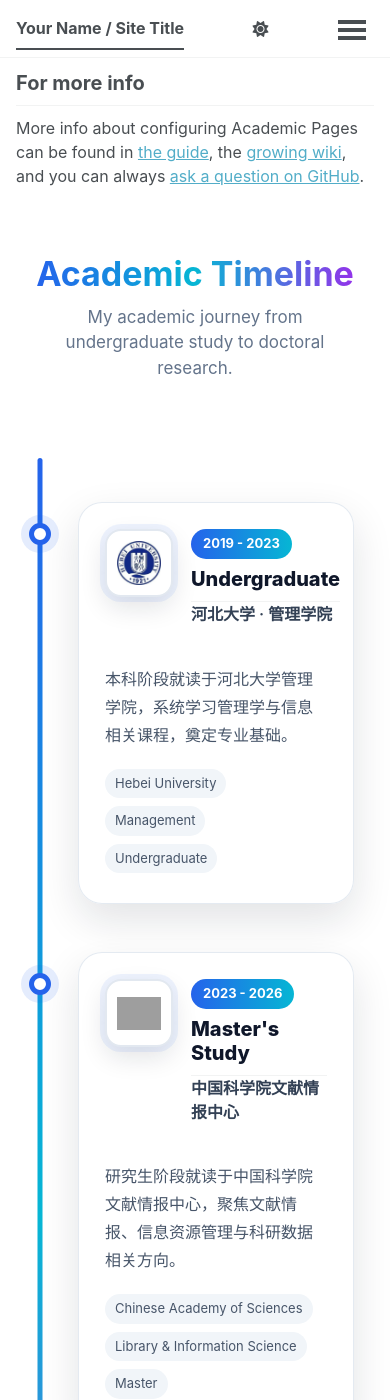
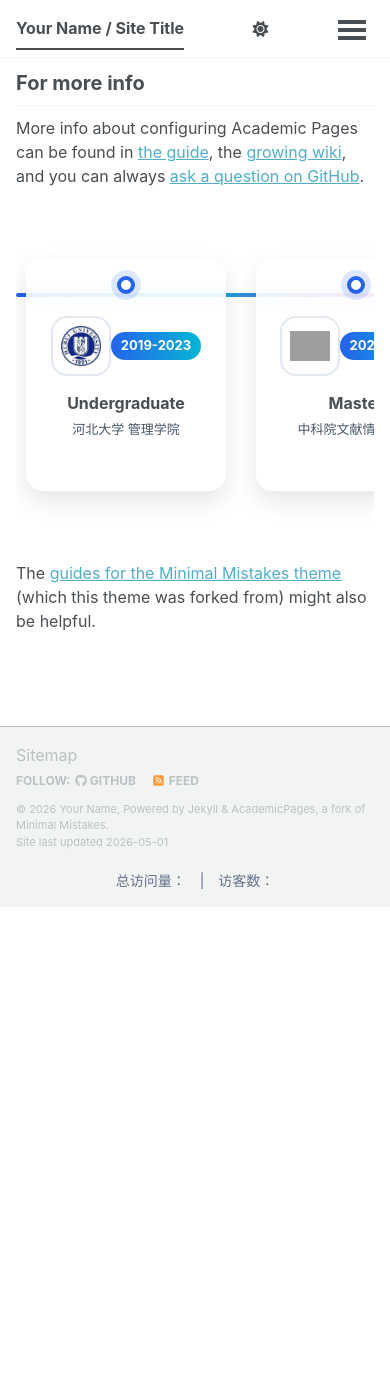
Before and after one commit to mzy167847983749328727/mzy167847983749328727.github.io, a Jekyll site: the page built from _pages/about.md, in a window 390 px wide and 1400 px high, scrolled down 4355 px. Built offline with Jekyll 4.4.1, drawn with Linux system fonts in a browser that asks for light colours; a script bundle is joined from its source files by our own code; library files that are not in the unit come from our copies; comment, search, counter and statistics services are not loaded; after the commit the page ends 5262 px from its top, so only the background shows below that; some of the changed text lies outside the part shown; grey boxes are pictures that could not be loaded.

Commit message:
Update academic-timeline.html

```diff
--- a/_includes/academic-timeline.html
+++ b/_includes/academic-timeline.html
@@ -1,321 +1,144 @@
 <style>
-.timeline-hero {
-  text-align: center;
-  padding: 45px 20px 25px;
+.timeline-wrapper {
+  max-width: 1000px;
+  margin: 40px auto;
+  padding: 10px 0;
+  overflow-x: auto;
 }
 
-.timeline-hero h1 {
-  font-size: 42px;
-  margin-bottom: 10px;
-  background: linear-gradient(90deg, #2563eb, #06b6d4, #9333ea);
-  -webkit-background-clip: text;
-  -webkit-text-fill-color: transparent;
+.timeline-horizontal {
+  display: flex;
+  gap: 30px;
+  padding: 20px 10px;
+  position: relative;
 }
 
-.timeline-hero p {
-  color: #64748b;
-  font-size: 17px;
-}
-
-.edu-timeline {
-  position: relative;
-  max-width: 980px;
-  margin: 30px auto 70px;
-  padding: 20px 0;
-}
-
-.edu-timeline::before {
+.timeline-horizontal::before {
   content: "";
   position: absolute;
-  top: 0;
-  bottom: 0;
-  left: 50%;
-  width: 5px;
-  transform: translateX(-50%);
-  background: linear-gradient(180deg, #2563eb, #06b6d4, #9333ea);
+  top: 55px;
+  left: 0;
+  right: 0;
+  height: 4px;
+  background: linear-gradient(90deg, #2563eb, #06b6d4, #9333ea);
   border-radius: 999px;
 }
 
-.edu-item {
-  position: relative;
-  width: 50%;
-  padding: 28px 45px;
+.timeline-card {
+  min-width: 240px;
+  background: rgba(255,255,255,0.9);
+  border-radius: 18px;
+  padding: 18px;
+  text-align: center;
+  box-shadow: 0 10px 25px rgba(0,0,0,0.1);
+  backdrop-filter: blur(8px);
+  transition: all 0.4s ease;
   opacity: 0;
-  transform: translateY(50px);
-  transition: all 0.8s ease;
+  transform: translateY(40px);
 }
 
-.edu-item.show {
+.timeline-card.show {
   opacity: 1;
   transform: translateY(0);
 }
 
-.edu-item.left {
-  left: 0;
+.timeline-card:hover {
+  transform: translateY(-8px) scale(1.05);
+  box-shadow: 0 18px 40px rgba(0,0,0,0.18);
 }
 
-.edu-item.right {
-  left: 50%;
+.timeline-dot {
+  width: 18px;
+  height: 18px;
+  background: white;
+  border: 4px solid #2563eb;
+  border-radius: 50%;
+  margin: 0 auto 12px;
+  box-shadow: 0 0 0 6px rgba(37,99,235,0.15);
 }
 
-.edu-dot {
-  position: absolute;
-  top: 45px;
-  width: 22px;
-  height: 22px;
-  background: #ffffff;
-  border: 5px solid #2563eb;
-  border-radius: 50%;
-  z-index: 2;
-  box-shadow: 0 0 0 8px rgba(37, 99, 235, 0.12);
+.timeline-logo {
+  width: 60px;
+  height: 60px;
+  object-fit: contain;
+  margin: 10px auto;
+  padding: 8px;
+  border-radius: 16px;
+  background: #fff;
+  border: 2px solid #e2e8f0;
 }
 
-.edu-item.left .edu-dot {
-  right: -11px;
+.timeline-year {
+  font-size: 13px;
+  font-weight: bold;
+  color: white;
+  background: linear-gradient(90deg,#2563eb,#06b6d4);
+  padding: 4px 10px;
+  border-radius: 999px;
+  display: inline-block;
+  margin-bottom: 6px;
 }
 
-.edu-item.right .edu-dot {
-  left: -11px;
+.timeline-title {
+  font-size: 16px;
+  font-weight: bold;
+  margin: 5px 0;
 }
 
-.edu-card {
-  position: relative;
-  padding: 26px;
-  border-radius: 24px;
-  background: rgba(255, 255, 255, 0.86);
-  backdrop-filter: blur(12px);
-  box-shadow: 0 16px 40px rgba(15, 23, 42, 0.12);
-  border: 1px solid rgba(226, 232, 240, 0.9);
-  transition: all 0.35s ease;
-  overflow: hidden;
+.timeline-school {
+  font-size: 13px;
+  color: #475569;
 }
 
-.edu-card::before {
-  content: "";
-  position: absolute;
-  inset: 0;
-  background: linear-gradient(
-    135deg,
-    rgba(37, 99, 235, 0.08),
-    rgba(6, 182, 212, 0.08),
-    rgba(147, 51, 234, 0.08)
-  );
-  opacity: 0;
-  transition: opacity 0.35s ease;
-}
-
-.edu-card:hover {
-  transform: translateY(-8px) scale(1.015);
-  box-shadow: 0 24px 55px rgba(15, 23, 42, 0.18);
-}
-
-.edu-card:hover::before {
-  opacity: 1;
-}
-
-.edu-header {
-  position: relative;
-  display: flex;
-  gap: 18px;
-  align-items: center;
-  z-index: 1;
-}
-
-.edu-logo {
-  width: 82px;
-  height: 82px;
-  object-fit: contain;
-  padding: 10px;
-  border-radius: 20px;
-  background: #ffffff;
-  border: 2px solid #e2e8f0;
-  box-shadow:
-    0 0 0 5px rgba(37, 99, 235, 0.08),
-    0 10px 26px rgba(15, 23, 42, 0.12);
-  transition: all 0.3s ease;
-}
-
-.edu-card:hover .edu-logo {
-  transform: rotate(-3deg) scale(1.06);
-  border-color: #93c5fd;
-}
-
-.edu-year {
-  display: inline-block;
-  margin-bottom: 8px;
-  padding: 5px 12px;
-  border-radius: 999px;
-  color: #ffffff;
-  font-size: 13px;
-  font-weight: 700;
-  background: linear-gradient(90deg, #2563eb, #06b6d4);
-}
-
-.edu-degree {
-  margin: 0;
-  font-size: 22px;
-  font-weight: 800;
-  color: #0f172a;
-}
-
-.edu-school {
-  margin: 6px 0 0;
-  font-size: 16px;
-  color: #334155;
-  font-weight: 600;
-}
-
-.edu-detail {
-  position: relative;
-  z-index: 1;
-  margin-top: 18px;
-  color: #475569;
-  line-height: 1.75;
-}
-
-.edu-tags {
-  position: relative;
-  z-index: 1;
-  margin-top: 16px;
-}
-
-.edu-tags span {
-  display: inline-block;
-  margin: 4px 6px 4px 0;
-  padding: 5px 10px;
-  border-radius: 999px;
-  background: #f1f5f9;
-  color: #475569;
-  font-size: 13px;
-}
-
-@media screen and (max-width: 768px) {
-  .timeline-hero h1 {
-    font-size: 34px;
-  }
-
-  .edu-timeline::before {
-    left: 24px;
-  }
-
-  .edu-item,
-  .edu-item.left,
-  .edu-item.right {
-    width: 100%;
-    left: 0;
-    padding: 24px 20px 24px 62px;
-  }
-
-  .edu-item.left .edu-dot,
-  .edu-item.right .edu-dot {
-    left: 13px;
-  }
-
-  .edu-header {
-    align-items: flex-start;
-  }
-
-  .edu-logo {
-    width: 68px;
-    height: 68px;
-    border-radius: 16px;
-  }
-
-  .edu-degree {
-    font-size: 20px;
+@media (max-width:768px){
+  .timeline-card {
+    min-width: 200px;
   }
 }
 </style>
 
-<div class="timeline-hero">
-  <h1>Academic Timeline</h1>
-  <p>My academic journey from undergraduate study to doctoral research.</p>
-</div>
+<div class="timeline-wrapper">
+  <div class="timeline-horizontal">
 
-<div class="edu-timeline">
+    <div class="timeline-card">
+      <div class="timeline-dot"></div>
+      <img class="timeline-logo" src="/images/hbu.jpg">
+      <div class="timeline-year">2019-2023</div>
+      <div class="timeline-title">Undergraduate</div>
+      <div class="timeline-school">河北大学 管理学院</div>
+    </div>
 
-  <div class="edu-item left">
-    <div class="edu-dot"></div>
-    <div class="edu-card">
-      <div class="edu-header">
-        <img class="edu-logo" src="/images/hbu.jpg" alt="Hebei University logo">
-        <div>
-          <div class="edu-year">2019 - 2023</div>
-          <h2 class="edu-degree">Undergraduate</h2>
-          <p class="edu-school">河北大学 · 管理学院</p>
-        </div>
-      </div>
-      <div class="edu-detail">
-        本科阶段就读于河北大学管理学院，系统学习管理学与信息相关课程，奠定专业基础。
-      </div>
-      <div class="edu-tags">
-        <span>Hebei University</span>
-        <span>Management</span>
-        <span>Undergraduate</span>
-      </div>
+    <div class="timeline-card">
+      <div class="timeline-dot"></div>
+      <img class="timeline-logo" src="/images/cas.jpg">
+      <div class="timeline-year">2023-2026</div>
+      <div class="timeline-title">Master</div>
+      <div class="timeline-school">中科院文献情报中心</div>
     </div>
+
+    <div class="timeline-card">
+      <div class="timeline-dot"></div>
+      <img class="timeline-logo" src="/images/whu.jpg">
+      <div class="timeline-year">2026-Present</div>
+      <div class="timeline-title">PhD</div>
+      <div class="timeline-school">武汉大学 信息管理学院</div>
+    </div>
+
   </div>
-
-  <div class="edu-item right">
-    <div class="edu-dot"></div>
-    <div class="edu-card">
-      <div class="edu-header">
-        <img class="edu-logo" src="/images/cas.jpg" alt="CAS logo">
-        <div>
-          <div class="edu-year">2023 - 2026</div>
-          <h2 class="edu-degree">Master's Study</h2>
-          <p class="edu-school">中国科学院文献情报中心</p>
-        </div>
-      </div>
-      <div class="edu-detail">
-        研究生阶段就读于中国科学院文献情报中心，聚焦文献情报、信息资源管理与科研数据相关方向。
-      </div>
-      <div class="edu-tags">
-        <span>Chinese Academy of Sciences</span>
-        <span>Library & Information Science</span>
-        <span>Master</span>
-      </div>
-    </div>
-  </div>
-
-  <div class="edu-item left">
-    <div class="edu-dot"></div>
-    <div class="edu-card">
-      <div class="edu-header">
-        <img class="edu-logo" src="/images/whu.jpg" alt="Wuhan University logo">
-        <div>
-          <div class="edu-year">2026 - Present</div>
-          <h2 class="edu-degree">PhD Study</h2>
-          <p class="edu-school">武汉大学 · 信息管理学院</p>
-        </div>
-      </div>
-      <div class="edu-detail">
-        博士阶段将在武汉大学信息管理学院继续深造，围绕信息管理、知识组织、数据治理或相关方向开展研究。
-      </div>
-      <div class="edu-tags">
-        <span>Wuhan University</span>
-        <span>Information Management</span>
-        <span>PhD</span>
-      </div>
-    </div>
-  </div>
-
 </div>
 
 <script>
 document.addEventListener("DOMContentLoaded", function () {
-  const items = document.querySelectorAll(".edu-item");
+  const cards = document.querySelectorAll(".timeline-card");
 
-  const observer = new IntersectionObserver(function (entries) {
-    entries.forEach(function (entry) {
+  const observer = new IntersectionObserver((entries) => {
+    entries.forEach(entry => {
       if (entry.isIntersecting) {
         entry.target.classList.add("show");
       }
     });
-  }, { threshold: 0.2 });
+  }, { threshold: 0.3 });
 
-  items.forEach(function (item) {
-    observer.observe(item);
-  });
+  cards.forEach(card => observer.observe(card));
 });
 </script>
```
